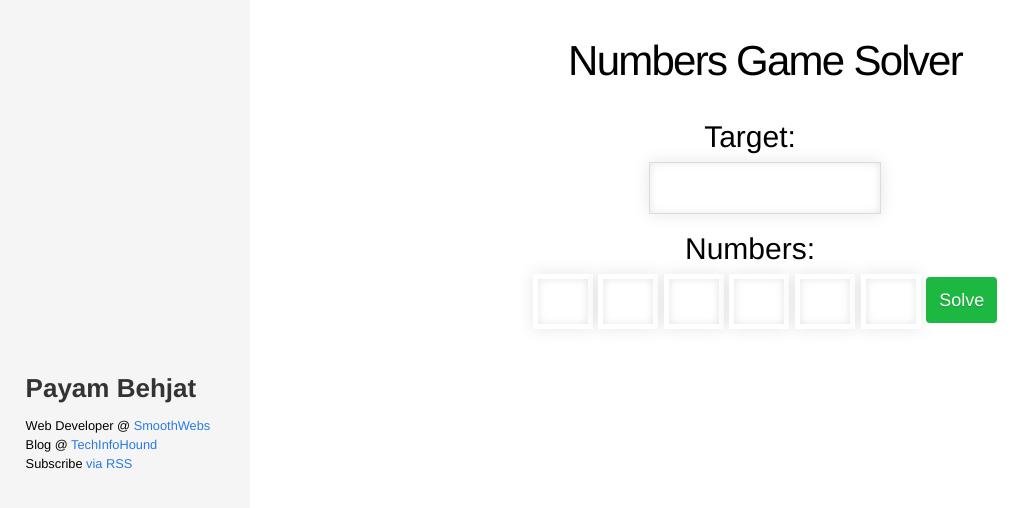
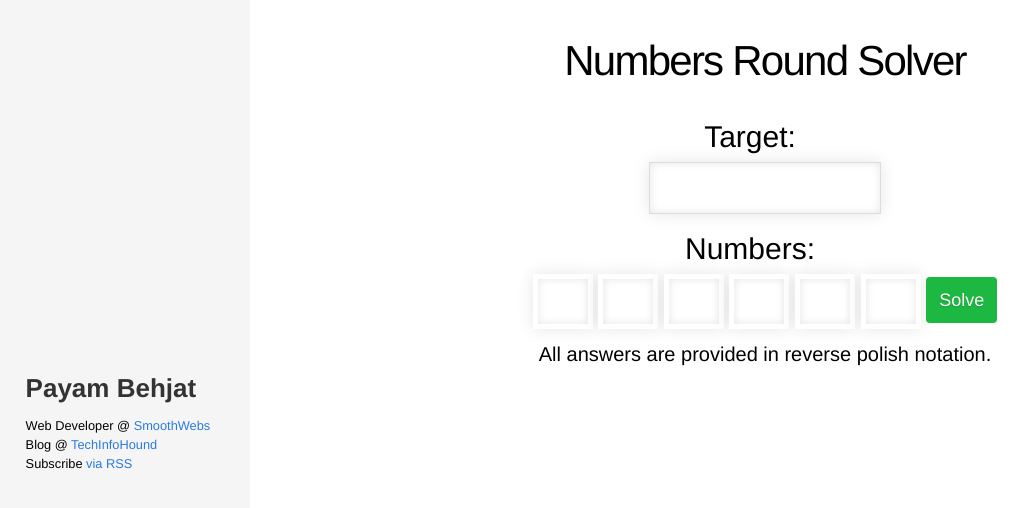
Before and after one commit to PayamBen/PayamBen.github.io, a Jekyll site: the page built from numbersSolver.html, in a window 1280 px wide. Shown: the top 508 px of the page, without its empty margins (0-1034 px from the left). Built offline with Jekyll 4.4.1, drawn with Linux system fonts in a browser that asks for light colours; nearby versions of some CDN libraries.

Commit message:
Countdown numbers round solver

```diff
--- a/_posts/2014-08-21-numbers-game-solver.markdown
+++ b/_posts/2014-08-21-numbers-game-solver.markdown
@@ -1,6 +1,6 @@
 ---
 layout: post
-title:  "Numbers Game Solver"
+title:  "Numbers Round Solver"
 date:   2014-08-21 17:00:00
 categories: game basic
 ---
--- a/numbersSolver.html
+++ b/numbersSolver.html
@@ -1,7 +1,7 @@
 ---
 layout: page
-title: Numbers Game Solver
-permalink: /numbers-solver/
+title: Numbers Round Solver
+permalink: /countdown-numbers-solver/
 ---
 <style>
 	html {
@@ -50,6 +50,7 @@ permalink: /numbers-solver/
 		margin: 0 0 10px 0;
 		display: inline;
 		width: 20px;
+		text-align: center;
 }
 
 .button-green{
@@ -81,6 +82,8 @@ permalink: /numbers-solver/
 		<input id="num4" type="text"/>
 		<input id="num5" type="text"/>
 		<span class="button-green" id="solveIt">Solve</span><div id="answer"></div>
+		<div>All answers are provided in reverse polish notation.</div>
+		<div></div>
 	</div>
 <script src="http://ajax.googleapis.com/ajax/libs/jquery/1.11.1/jquery.min.js"></script>
 
```
Also changed, not shown: other parts of _posts/2014-08-21-numbers-game-solver.markdown (+1 -1 lines), other parts of numbersSolver.html (+0 -6 lines).
